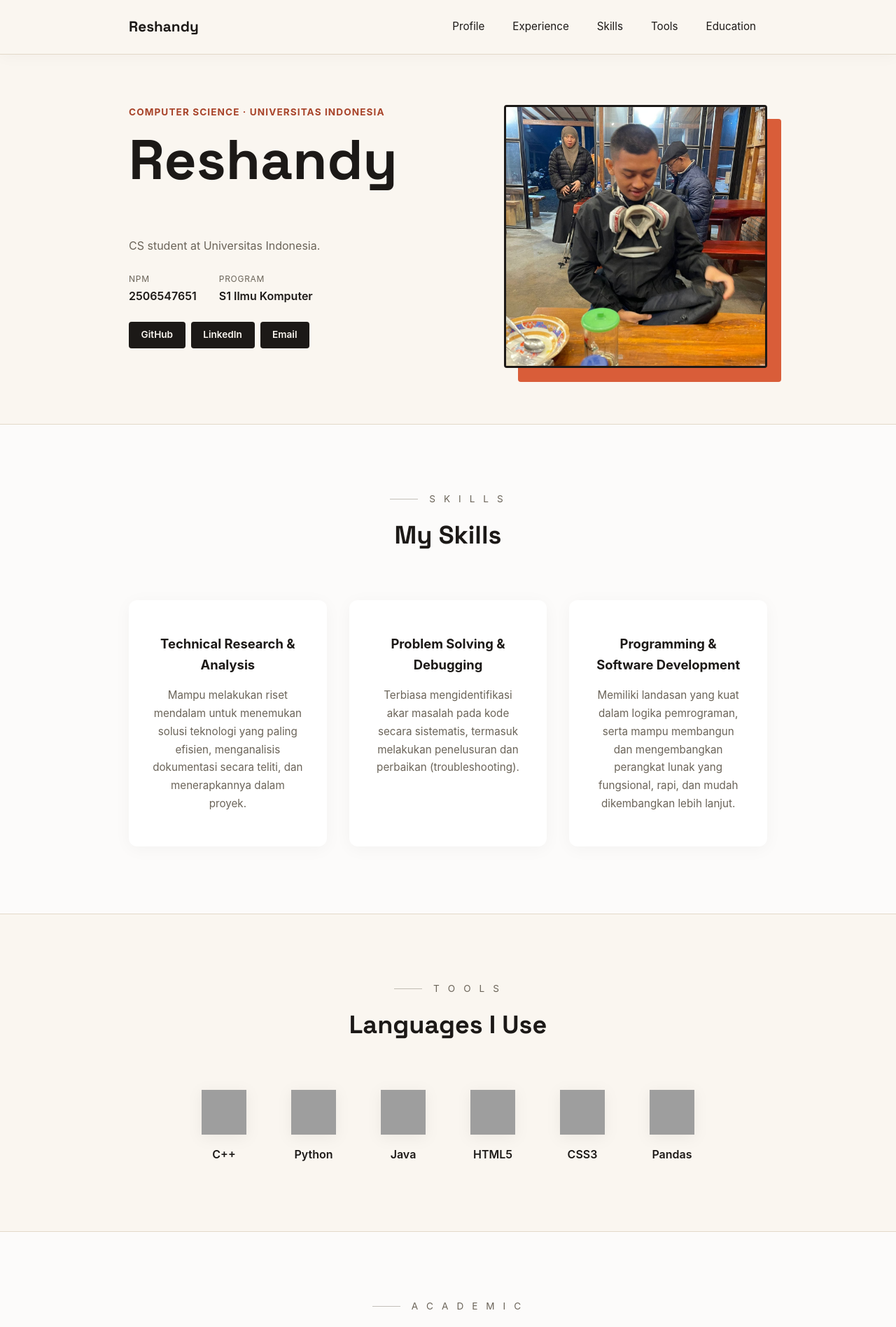
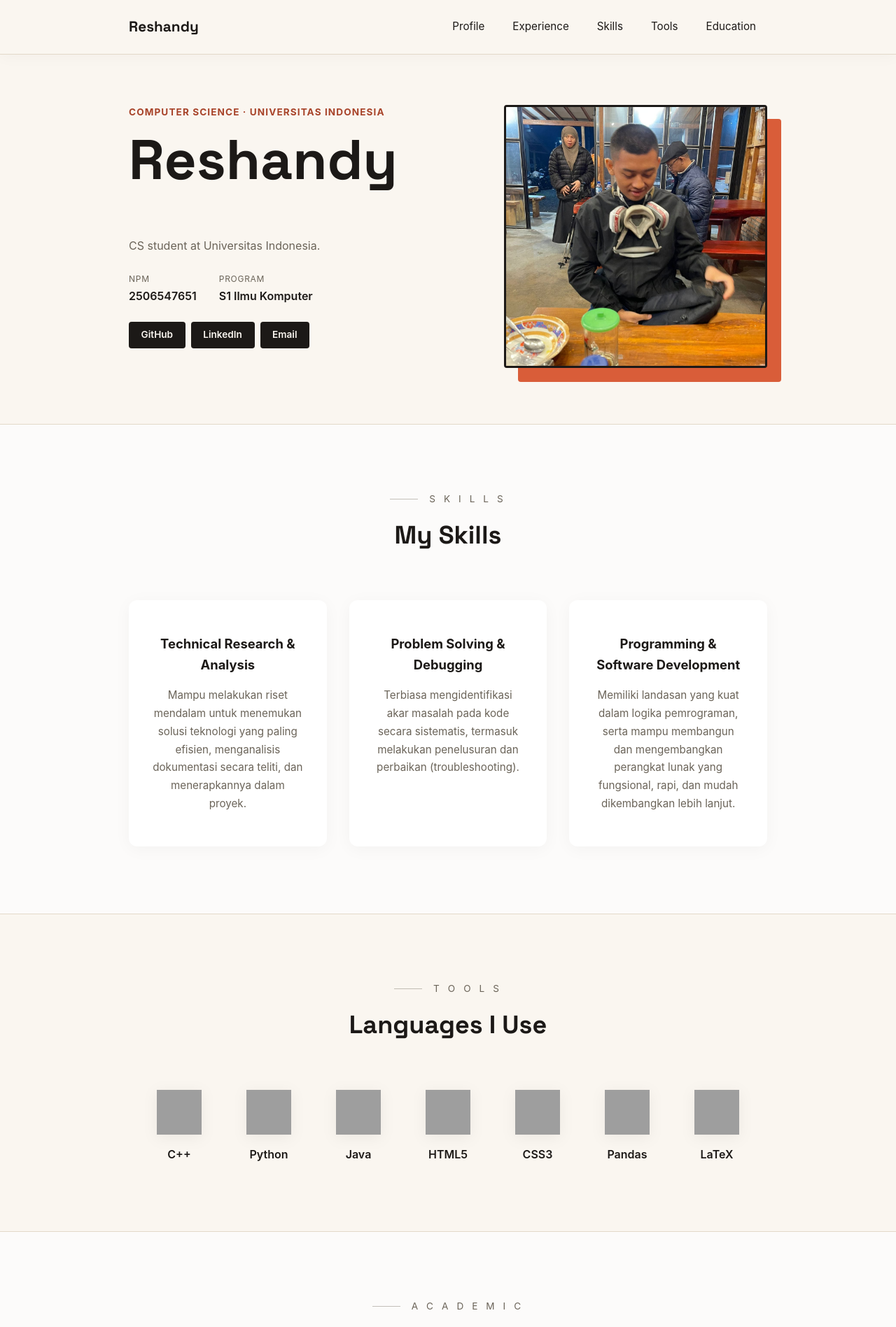
Before and after one commit to reshandytaftazani/myportofolio, a Django app: page / in a window 1280 px wide. Shown: the top 1897 px of the page at 70% size. Run offline with Django 5.2, Linux system fonts and the light colour scheme; data that the repository does not hold is empty; grey boxes are pictures that could not be loaded.

Commit message:
Feat: Penambahan Latext di tools

```diff
--- a/templates/index.html
+++ b/templates/index.html
@@ -122,6 +122,11 @@
                         <span>Pandas</span>
                     </div>
 
+                    <div class="tech-item">
+                        <img src="https://cdn.jsdelivr.net/gh/devicons/devicon@latest/icons/latex/latex-original.svg" alt="LaTeX" class="tech-icon">
+                        <span>LaTeX</span>
+                    </div>
+
                 </div>
             </div>
         </section>
```
